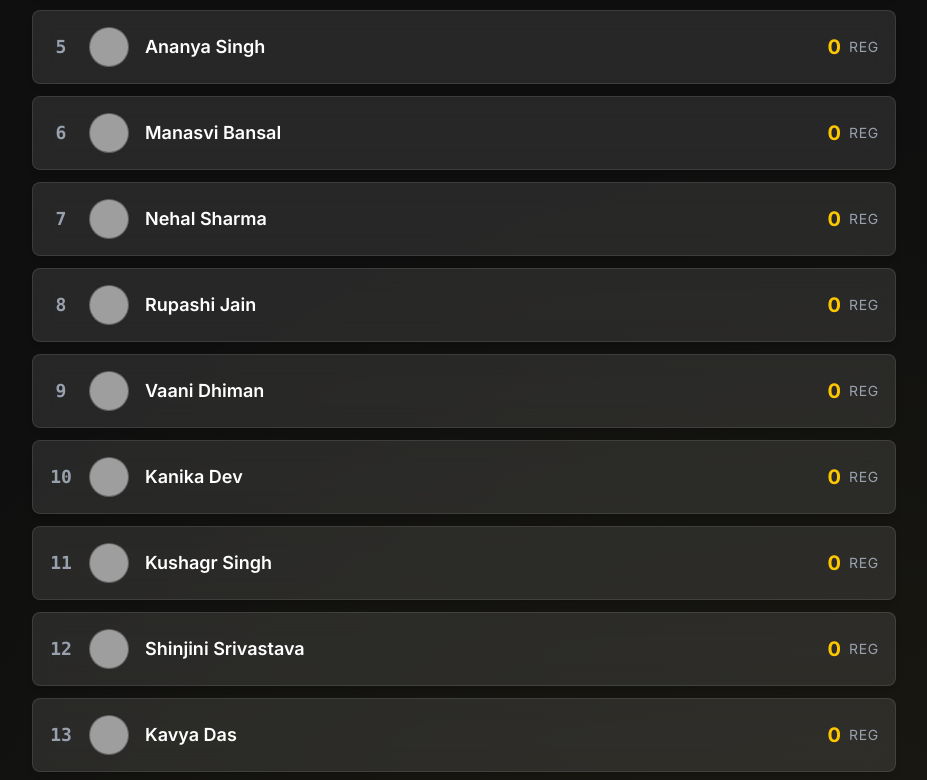
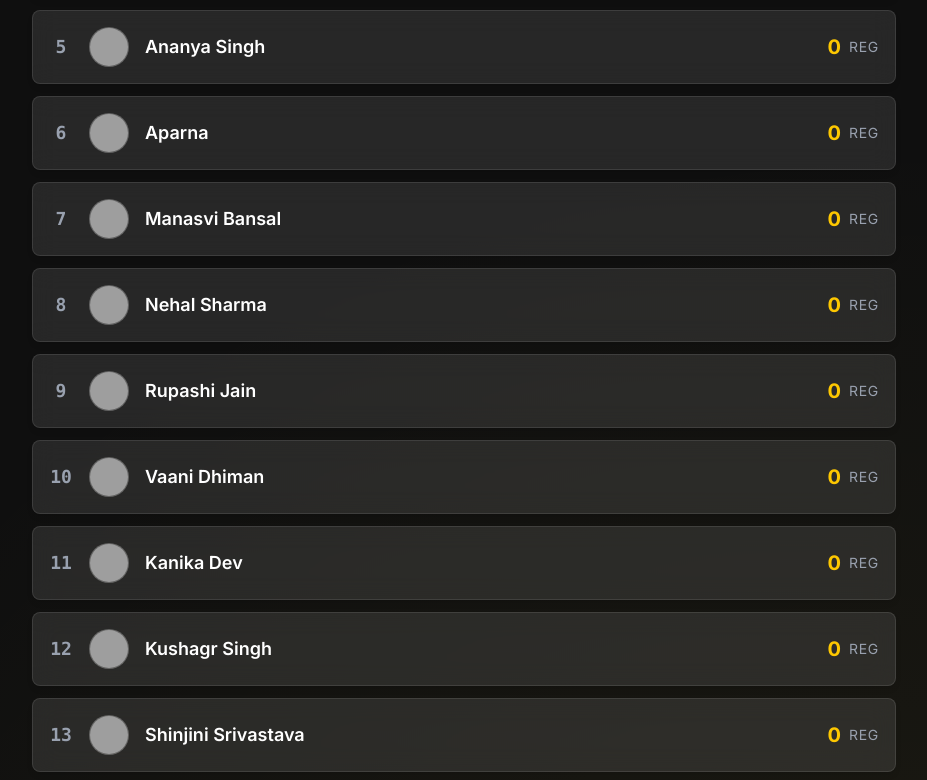
Before and after one commit to Akshatsah04/jcs-reg-count, a React (Vite) app: page / in a window 1280 px wide. Shown: the part 800-1580 px from the top of the page, without its empty margins (176-1103 px from the left). Built offline with nearby package versions, Linux system fonts and the light colour scheme; grey boxes are pictures that could not be loaded.

Commit message:
added name

```diff
--- a/src/data/jcs.js
+++ b/src/data/jcs.js
@@ -1,6 +1,7 @@
 export const JUNIOR_COMMITTEE_MEMBERS = [
   { name: "Akshita Sinha", registrations: 1 },
   { name: "Ananya Singh", registrations: 0 },
+  { name: "Aparna", registrations: 0 },
   { name: "Manasvi Bansal", registrations: 0 },
   { name: "Nehal Sharma", registrations: 0 },
   { name: "Rupashi Jain", registrations: 0 },
```
